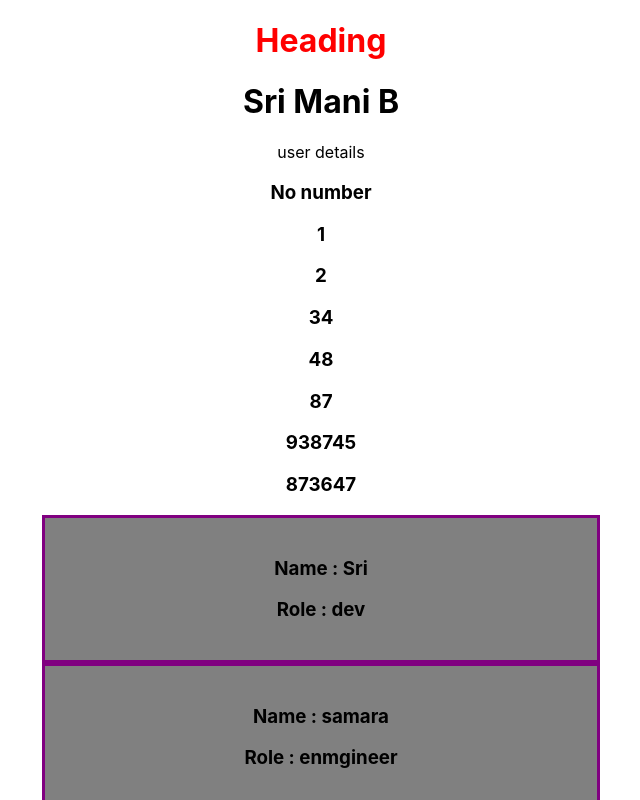
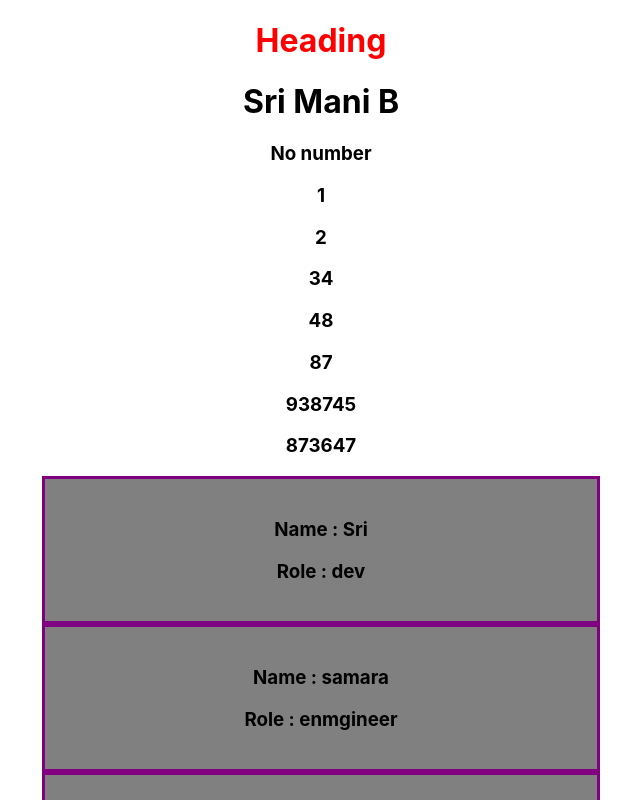
Before and after one commit to srimani282/Reactdev, a React (Create React App) app: page / in a window 1280 px wide. Shown: the top 800 px of the page, without its empty margins (319-959 px from the left). Built offline with nearby package versions, Linux system fonts and the light colour scheme.

Commit message:
reamoved paragraph

```diff
--- a/src/App.js
+++ b/src/App.js
@@ -21,7 +21,6 @@ function App() {
         Heading
       </h1>
       <h1>{name}</h1>
-      <p> user details</p>
       {false ? <h3>{num}</h3> : <h3>No number</h3>}
       {arr.map((value, index) => {
         return <h3>{value}</h3>;
```
